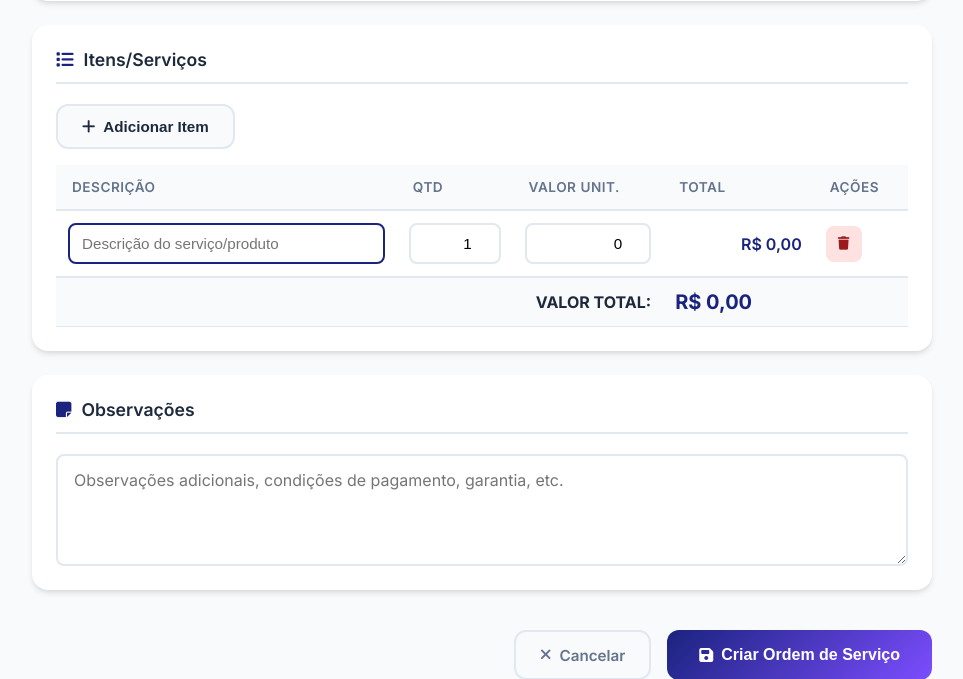
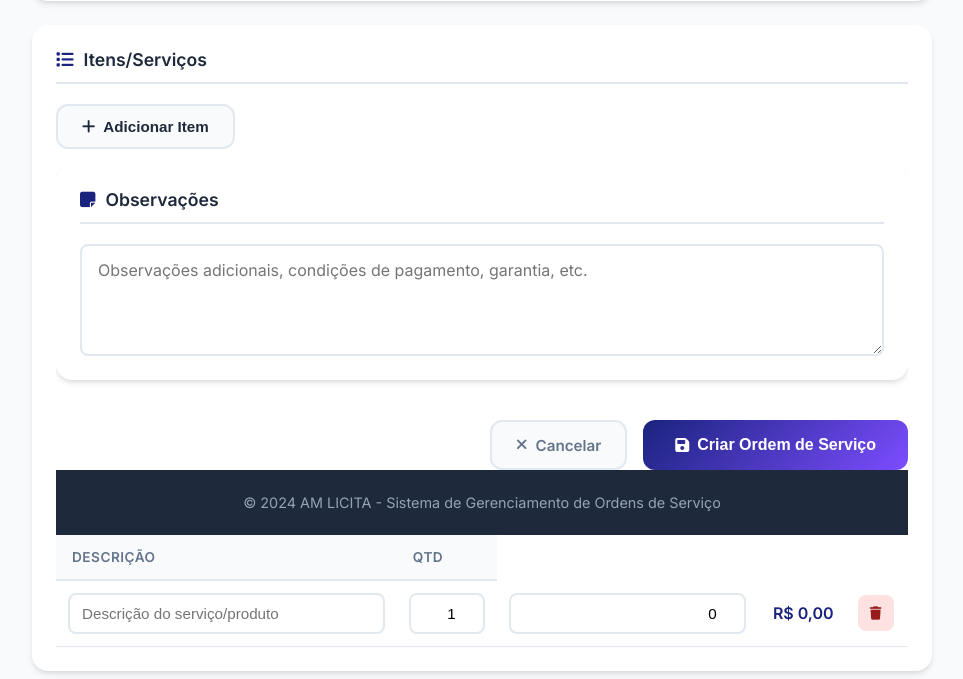
Before and after one commit to TioUserBR/appps, a Flask app: page /ordem/nova in a window 1280 px wide. Shown: the part 621-1300 px from the top of the page, without its empty margins (158-1121 px from the left). Run offline with Flask 3, Linux system fonts and the light colour scheme.

Commit message:
Update ordem_form.html

```diff
--- a/templates/ordem_form.html
+++ b/templates/ordem_form.html
@@ -79,22 +79,11 @@
                         <tr>
                             <th class="th-desc">Descrição</th>
                             <th class="th-qty">Qtd</th>
-                            <th class="th-price">Valor Unit.</th>
-                            <th class="th-total">Total</th>
-                            <th class="th-actions">Ações</th>
                         </tr>
                     </thead>
                     <tbody id="itemsBody">
                         <!-- Itens serão adicionados aqui via JS -->
                     </tbody>
-                    <tfoot>
-                        <tr class="total-row">
-                            <td colspan="3" class="total-label">VALOR TOTAL:</td>
-                            <td class="total-value" id="totalGeral">R$ 0,00</td>
-                            <td></td>
-                        </tr>
-                    </tfoot>
-                </table>
             </div>
 
             <input type="hidden" name="itens_json" id="itensJson">
@@ -271,4 +260,5 @@
         renderizarItens();
     }
 </script>
+
 {% endblock %}
```
